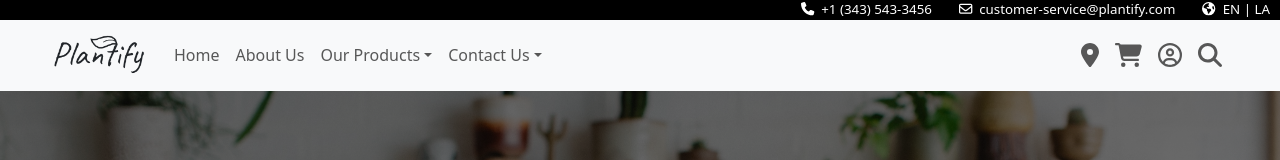
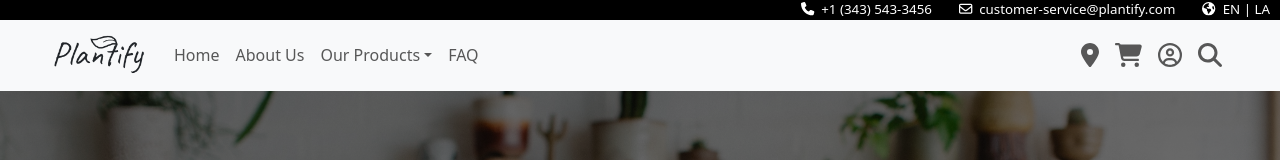
Before and after one commit to Svetlana154/Plantify, a React (Create React App) app in the folder plantify-app/: page / in a window 1280 px wide. Shown: the top 160 px of the page. Built offline with nearby package versions, Linux system fonts and the light colour scheme.

Commit message:
Fixed Navbar to match mockup

```diff
--- a/plantify-app/src/components/MainNavbar.js
+++ b/plantify-app/src/components/MainNavbar.js
@@ -54,14 +54,7 @@ function MainNavbar() {
                   View All
                 </NavDropdown.Item>
               </NavDropdown>
-              <NavDropdown id="basic-nav-dropdown" title="Contact Us">
-                <NavDropdown.Item href="/FAQ">FAQ</NavDropdown.Item>
-                <NavDropdown.Item href="/FAQ">Leave a Review</NavDropdown.Item>
-                <NavDropdown.Divider />
-                <NavDropdown.Item href="/#ContactUs">
-                  Contact Us
-                </NavDropdown.Item>
-              </NavDropdown>
+              <Nav.Link href="/FAQ">FAQ</Nav.Link>
             </Nav>
             <Nav className='ms-auto'>
                 <Nav.Link href="/">
```
